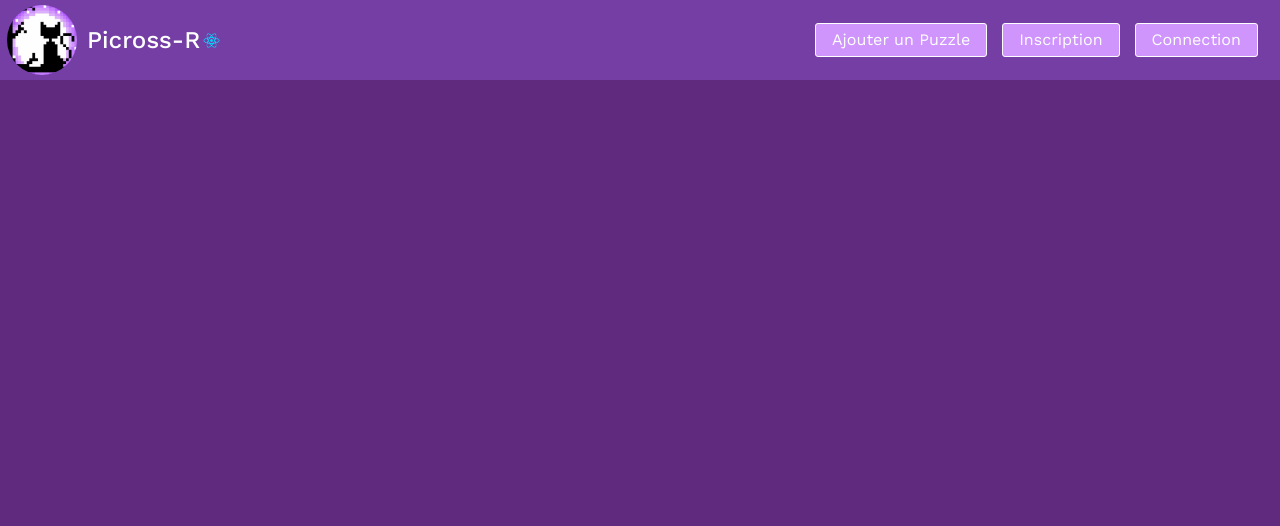
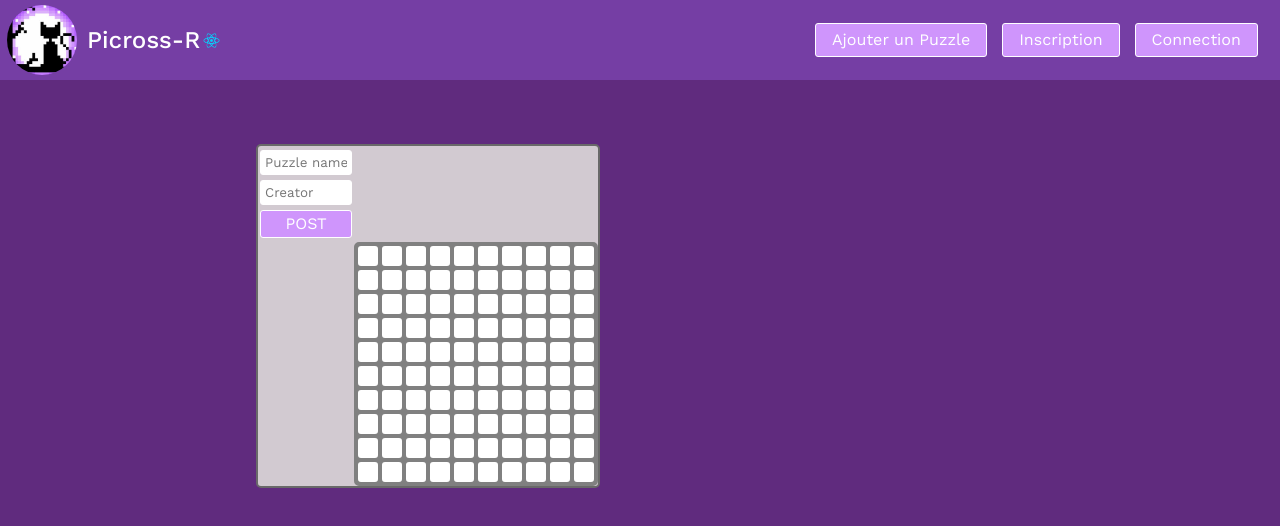
Before and after one commit to Gumatan/Picross-R, a React (Create React App) app in the folder frontend/: page /Create in a window 1280 px wide. Shown: the top 526 px of the page. Built offline with nearby package versions, Linux system fonts and the light colour scheme.

Commit message:
implemented flashy preview when puzzle is completed

```diff
--- a/frontend/src/App.css
+++ b/frontend/src/App.css
@@ -8,6 +8,9 @@
   src: url("/WorkSans-Medium.ttf");
   font-weight: bold;
 }
+
+@import url("https://fonts.googleapis.com/css?family=Orbitron&display=swap");
+
 html {
   background: #602b7e;
   -webkit-background-size: cover;
--- a/frontend/src/components/Card.jsx
+++ b/frontend/src/components/Card.jsx
@@ -1,11 +1,23 @@
-import React from "react";
+import React, { useState, useEffect } from "react";
 import { Link } from "react-router-dom";
-import { useDispatch } from "react-redux";
+import { useSelector, useDispatch } from "react-redux";
+import Preview from "./Preview";
 
 const Card = ({ puzzleData }) => {
   const dispatch = useDispatch();
+  const completedPuzzles = useSelector(state => state.completedPuzzles);
+  const [playAnim, playAnimUpdate] = useState(false);
+  const { id, name, creator, solutionString } = puzzleData;
 
-  const { id, name, creator } = puzzleData;
+  useEffect(() => {
+    if (!playAnim && completedPuzzles[completedPuzzles.length - 1] === id) {
+      playAnimUpdate(true);
+      setTimeout(() => {
+        playAnimUpdate(false);
+      }, 3000);
+    }
+  }, [completedPuzzles]);
+
   return (
     <div
       className="Card"
@@ -16,7 +28,13 @@ const Card = ({ puzzleData }) => {
       <Link to={`/game/${id}`}>
         <h3>{name}</h3>
         <div className="puzzlePreview">
-          <img src="/questionMark-static.jpg" alt="" />
+          {playAnim ? (
+            <img src="/questionMark.gif" alt="" />
+          ) : completedPuzzles.includes(id) ? (
+            <Preview solutionString={solutionString} />
+          ) : (
+            <img src="/questionMark-static.jpg" alt="" />
+          )}
         </div>
         <p>Createur : {creator}</p>
       </Link>
--- a/frontend/src/components/CreatePuzzle.jsx
+++ b/frontend/src/components/CreatePuzzle.jsx
@@ -1,11 +1,19 @@
 import React, { useState, useEffect } from "react";
+import { Redirect } from "react-router-dom";
 import { useSelector, useDispatch } from "react-redux";
-import "./style/Game.scss";
+import axios from "axios";
+import "./style/CreatePuzzle.scss";
+import LeftHints from "./Game/LeftHints";
 import Tile from "./Game/Tile";
+import TopHints from "./Game/TopHints";
 
 const CreatePuzzle = () => {
   const dispatch = useDispatch();
-  const currentPuzzleData = useSelector(state => state.currentPuzzleData);
+  const tilesState = useSelector(state => state.tilesState);
+  const [puzzleName, puzzleNameUpdate] = useState("");
+  const [creator, creatorUpdate] = useState("");
+  const [posted, postedUpdate] = useState(false);
+  const [puzzleCreated, puzzleCreatedUpdate] = useState(false);
   const [dragStartStatus, dragStartStatusUpdate] = useState("0");
 
   const handleFirstStatusChange = firstChange => {
@@ -18,21 +26,66 @@ const CreatePuzzle = () => {
 
   useEffect(() => {
     return () => {
-      dispatch({ type: "RESET_TILES_STATUS" });
+      dispatch({ type: "RESET_GAME" });
     };
   }, []);
+
+  const post = () => {
+    postedUpdate(true);
+
+    const data = {
+      name: puzzleName,
+      creator: creator,
+      height: 10,
+      width: 10,
+      solutionString: tilesState
+    };
+
+    axios.post("http://localhost:5000/puzzles", data).then(
+      response => {
+        console.log(response);
+        puzzleCreatedUpdate(true);
+      },
+      error => {
+        console.log(error);
+        console.log(data);
+      }
+    );
+  };
 
   const map = Array.prototype.map;
 
   return (
     <div className="CreatePuzzle">
+      {puzzleCreated && <Redirect to="/" />}
+      <div className="NewPuzzleInfo">
+        <input
+          placeholder="Puzzle name"
+          value={puzzleName}
+          onChange={e => {
+            puzzleNameUpdate(e.target.value);
+          }}
+          type="text"
+        />
+        <input
+          placeholder="Creator"
+          value={creator}
+          onChange={e => {
+            creatorUpdate(e.target.value);
+          }}
+          type="text"
+        />
+        <button onClick={!posted && post}>POST</button>
+      </div>
+      <TopHints gameHeight={10} gameWidth={10} solutionString={tilesState} />
+      <LeftHints gameHeight={10} gameWidth={10} solutionString={tilesState} />
       <div
         className="TileField"
         onContextMenu={preventDefault}
         onDragStart={preventDefault}
         onDrop={preventDefault}
       >
-        {map.call(new Array(100), (e, i) => (
+        {map.call([...new Array(100)], (e, i) => (
           <Tile
             key={i}
             id={i}
--- a/frontend/src/components/Game/Game.jsx
+++ b/frontend/src/components/Game/Game.jsx
@@ -9,8 +9,9 @@ import TopHints from "./TopHints";
 const Game = () => {
   const dispatch = useDispatch();
   const currentPuzzleData = useSelector(state => state.currentPuzzleData);
+  const gameStarted = useSelector(state => state.gameStarted);
   const [dragStartStatus, dragStartStatusUpdate] = useState("0");
-  const { solutionString, name, height, width } = currentPuzzleData;
+  let { solutionString, name, height, width } = currentPuzzleData;
   const gameHeight = height;
   const gameWidth = width;
 
@@ -23,11 +24,13 @@ const Game = () => {
 
   useEffect(() => {
     return () => {
-      dispatch({ type: "RESET_TILES_STATUS" });
+      dispatch({ type: "RESET_GAME" });
     };
   }, []);
 
   const map = Array.prototype.map;
+
+  if (!gameStarted || !solutionString) solutionString = "";
 
   return (
     <div
@@ -36,19 +39,22 @@ const Game = () => {
       onDragStart={preventDefault}
       onDrop={preventDefault}
     >
-      <GameInfo name={name} />
+      <GameInfo name={name} solutionString={solutionString} />
+
       <TopHints
         gameHeight={gameHeight}
         gameWidth={gameWidth}
         solutionString={solutionString}
       />
+
       <LeftHints
         gameHeight={gameHeight}
         gameWidth={gameWidth}
         solutionString={solutionString}
       />
+
       <div className="TileField">
-        {solutionString &&
+        {solutionString ? (
           map.call(solutionString, (e, i) => (
             <Tile
               key={i}
@@ -56,7 +62,10 @@ const Game = () => {
               sendFirstStatusChange={handleFirstStatusChange}
               dragStartStatus={dragStartStatus}
             />
-          ))}
+          ))
+        ) : (
+          <img src="/questionMark-static.jpg" alt="" />
+        )}
       </div>
     </div>
   );
--- a/frontend/src/components/Game/LeftHints.jsx
+++ b/frontend/src/components/Game/LeftHints.jsx
@@ -2,7 +2,6 @@ import React, { useState, useEffect } from "react";
 
 const LeftHints = ({ solutionString, gameHeight, gameWidth }) => {
   const [leftHints, leftHintsUpdate] = useState(null);
-
   const determineHints = () => {
     let hints = new Array(gameWidth)
       .fill(0)
@@ -38,7 +37,7 @@ const LeftHints = ({ solutionString, gameHeight, gameWidth }) => {
 
   useEffect(() => {
     determineHints();
-  }, []);
+  }, [solutionString]);
 
   return (
     <div className="LeftHints">
--- a/frontend/src/components/Game/TopHints.jsx
+++ b/frontend/src/components/Game/TopHints.jsx
@@ -2,7 +2,6 @@ import React, { useState, useEffect } from "react";
 
 const TopHints = ({ solutionString, gameHeight, gameWidth }) => {
   const [topHints, topHintsUpdate] = useState(null);
-  console.log(solutionString, gameHeight, gameWidth);
 
   const determineHints = () => {
     let hints = new Array(gameWidth)
@@ -36,13 +35,12 @@ const TopHints = ({ solutionString, gameHeight, gameWidth }) => {
       }
     }
     hints = hints.map(item => item.filter(values => values !== 0)); //removing 0's in hints
-    console.log(hints);
     topHintsUpdate(hints);
   };
 
   useEffect(() => {
     determineHints();
-  }, []);
+  }, [solutionString]);
 
   return (
     <div className="TopHints">
--- /dev/null
+++ b/frontend/src/components/Preview.jsx
@@ -0,0 +1,15 @@
+import React from "react";
+import "./style/Preview.scss";
+
+const Preview = ({ solutionString }) => {
+  const map = Array.prototype.map;
+  return (
+    <div className="Preview">
+      {map.call(solutionString, e => {
+        return <div className={e === "0" ? "empty" : "full"}></div>;
+      })}
+    </div>
+  );
+};
+
+export default Preview;
--- a/frontend/src/components/style/CreatePuzzle.scss
+++ b/frontend/src/components/style/CreatePuzzle.scss
@@ -5,14 +5,83 @@ $TileSize: 24px;
   display: flex;
   flex-flow: row wrap;
   position: relative;
-  width: $TileSize * 14 +4;
-  height: $TileSize * 14 +4;
+  width: $TileSize * 14+4;
+  height: $TileSize * 14+4;
   margin-left: 20%;
   margin-top: 5%;
   background-color: #dddadae8;
   border: 2px solid rgb(105, 105, 105);
   border-radius: 5px;
   font-family: "Orbitron", sans-serif;
+  .NewPuzzleInfo {
+    display: flex;
+    flex-direction: column;
+    align-items: center;
+    justify-content: space-around;
+    padding: 2px;
+    height: $TileSize * 4;
+    width: $TileSize * 4;
+    input {
+      font-family: "Work Sans";
+      width: 100%;
+      border: solid white 1px;
+      border-radius: 3px;
+      padding: 0.3em;
+    }
+    button {
+      font-family: "Work Sans";
+      text-align: center;
+      text-decoration: none;
+      border: solid white 1px;
+      border-radius: 3px;
+      width: 100%;
+      padding: 0.3em 0.8em;
+      color: #ffffff;
+      background-color: #cf95fc;
+    }
+  }
+  .TopHints {
+    display: flex;
+    flex-flow: row wrap;
+    width: $TileSize * 10;
+    height: $TileSize * 4;
+    margin: 0 auto;
+    & > div {
+      display: flex;
+      flex-direction: column;
+      justify-content: flex-end;
+      height: $TileSize * 4;
+      width: $TileSize;
+      & > div {
+        display: flex;
+        align-items: center;
+        justify-content: center;
+        height: $TileSize;
+        width: $TileSize;
+      }
+    }
+  }
+  .LeftHints {
+    display: flex;
+    flex-flow: column;
+    width: $TileSize * 4;
+    height: $TileSize * 10;
+    margin: auto 0;
+    & > div {
+      display: flex;
+      flex-direction: row;
+      justify-content: flex-end;
+      height: $TileSize;
+      width: $TileSize * 4;
+      & > div {
+        display: flex;
+        align-items: center;
+        justify-content: center;
+        height: $TileSize;
+        width: $TileSize;
+      }
+    }
+  }
   .TileField {
     width: $TileSize * 10 +4;
     height: $TileSize * 10+4;
--- a/frontend/src/components/style/Game.scss
+++ b/frontend/src/components/style/Game.scss
@@ -1,6 +1,4 @@
 $TileSize: 24px;
-
-@import url("https://fonts.googleapis.com/css?family=Orbitron&display=swap");
 
 .Game {
   box-sizing: content-box;
@@ -70,6 +68,14 @@ $TileSize: 24px;
       }
     }
   }
+  img {
+    width: $TileSize * 10;
+    height: $TileSize * 10;
+    border: 2px solid grey;
+    border-radius: 5px;
+    -webkit-border-radius: 5px;
+    -moz-border-radius: 5px;
+  }
   .TileField {
     width: $TileSize * 10 +4;
     height: $TileSize * 10+4;
--- /dev/null
+++ b/frontend/src/components/style/Preview.scss
@@ -0,0 +1,18 @@
+.Preview {
+  height: 188px;
+  width: 188px;
+  display: flex;
+  flex-flow: row wrap;
+  border: 1% solid rgb(105, 105, 105);
+  border-radius: 5px;
+  div {
+    width: 10%;
+    height: 10%c;
+  }
+  .full {
+    background: #cf95fc;
+  }
+  .empty {
+    background: white;
+  }
+}
--- a/frontend/src/reducer.js
+++ b/frontend/src/reducer.js
@@ -8,8 +8,10 @@ const initialState = {
     solutionString:
       "0000111000000101000000010100000010001000001001100001111101000110111100111111111110001000101001010010"
   },
+  gameStarted: false,
   tilesState:
-    "0000000000000000000000000000000000000000000000000000000000000000000000000000000000000000000000000000"
+    "0000000000000000000000000000000000000000000000000000000000000000000000000000000000000000000000000000",
+  completedPuzzles: []
 };
 
 const reducer = (state = initialState, action) => {
@@ -18,6 +20,11 @@ const reducer = (state = initialState, action) => {
       return {
         ...state,
         currentPuzzleData: action.puzzleData
+      };
+    case "START_GAME":
+      return {
+        ...state,
+        gameStarted: true
       };
     case "UPDATE_TILE":
       let { tilesState } = state;
@@ -29,10 +36,18 @@ const reducer = (state = initialState, action) => {
         ...state,
         tilesState
       };
-    case "RESET_TILES_STATUS":
+    case "RESET_GAME":
       return {
         ...state,
+        gameStarted: false,
         tilesState: initialState.tilesState
+      };
+    case "COMPLETED_PUZZLE":
+      const { completedPuzzles } = state;
+      completedPuzzles.push(state.currentPuzzleData.id);
+      return {
+        ...state,
+        completedPuzzles
       };
     default:
       return state;
```
Also changed, not shown: frontend/src/components/Game/GameInfo.jsx (+9 -11 lines).
